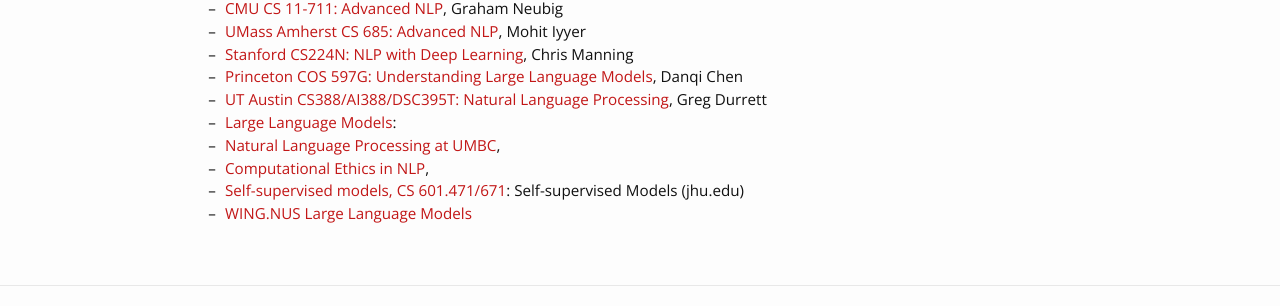
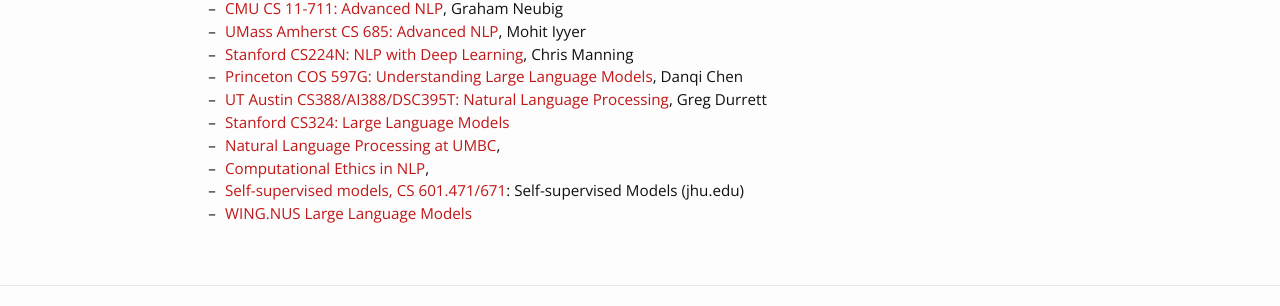
Before and after one commit to lcs2-iitd/ELL881-AIL821-2401, a Jekyll site: the page built from materials.md, in a window 1280 px wide. Shown: the part 653-959 px from the top of the page. Built offline with Jekyll 4.4.1, drawn with Linux system fonts in a browser that asks for light colours; nearby versions of some CDN libraries.

Commit message:
Update materials.md

```diff
--- a/materials.md
+++ b/materials.md
@@ -27,7 +27,7 @@
 * [Stanford CS224N: NLP with Deep Learning](http://web.stanford.edu/class/cs224n/), Chris Manning
 * [Princeton COS 597G: Understanding Large Language Models](https://www.cs.princeton.edu/courses/archive/fall22/cos597G/), Danqi Chen
 * [UT Austin CS388/AI388/DSC395T: Natural Language Processing](https://www.cs.utexas.edu/~gdurrett/courses/online-course/materials.html), Greg Durrett
-* [Large Language Models](https://stanford-cs324.github.io/winter2022/):
+* [Stanford CS324: Large Language Models](https://stanford-cs324.github.io/winter2022/)
 * [Natural Language Processing at UMBC](https://laramartin.net/NLP-class/),
 * [Computational Ethics in NLP](https://demo.clab.cs.cmu.edu/ethical_nlp/),
 * [Self-supervised models, CS 601.471/671](): Self-supervised Models (jhu.edu)
```
